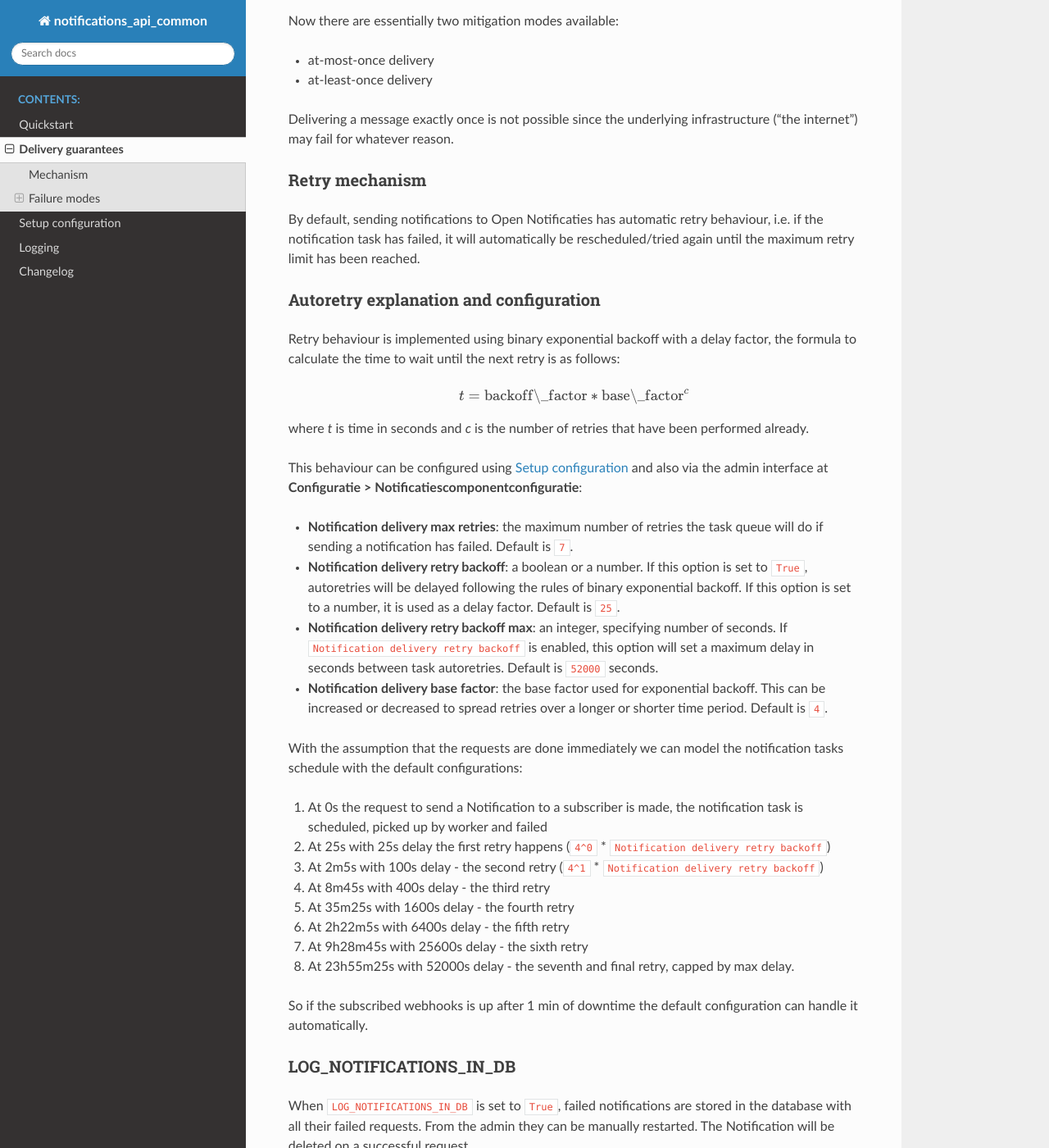
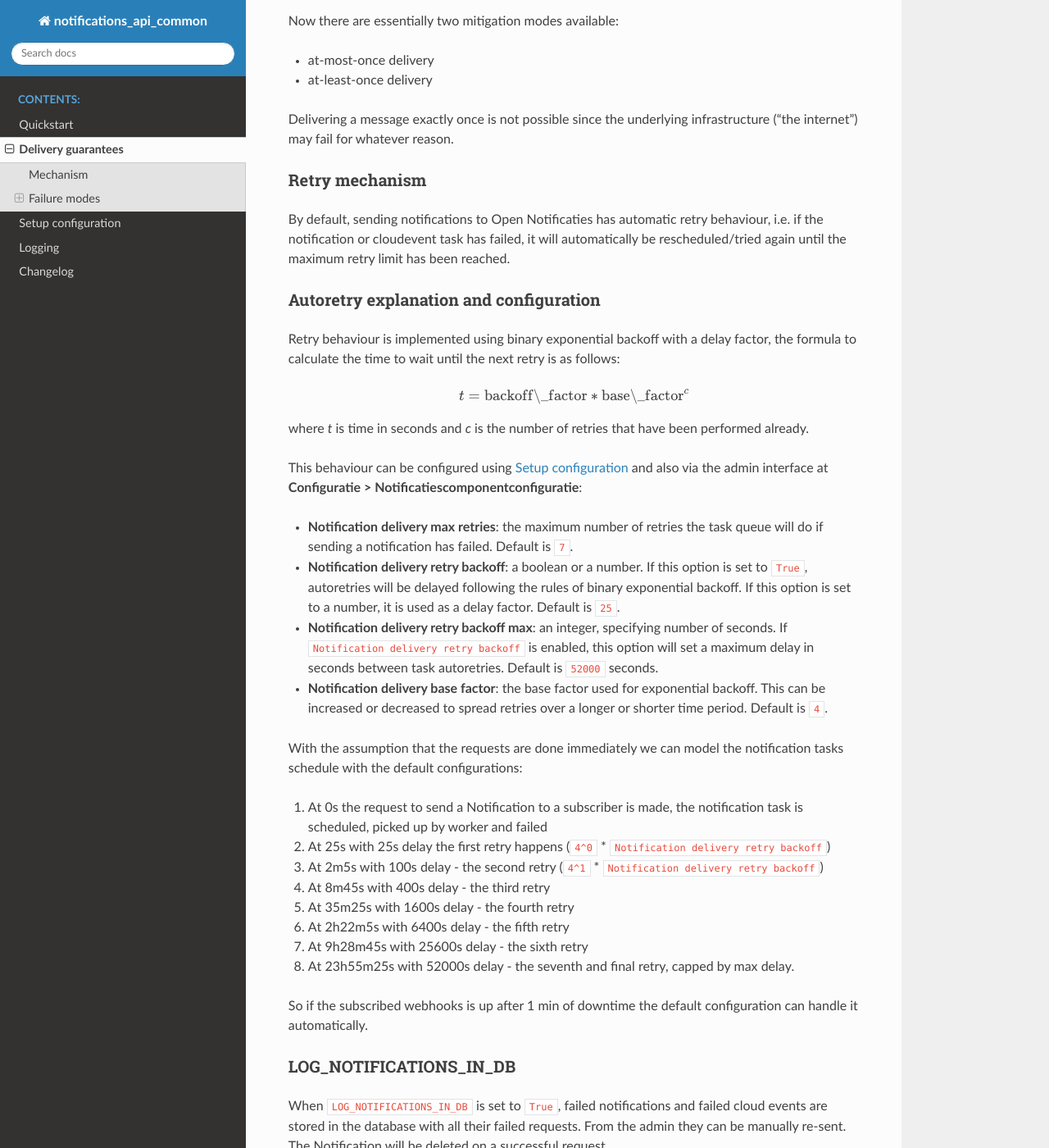
Before and after one commit to maykinmedia/notifications-api-common, a Sphinx documentation site: the page built from docs/delivery_guarantees.rst, in a window 1280 px wide and 1400 px high, scrolled down 835 px. Shown: the whole window at 82% size. Built offline with Sphinx 7.4.7 and the Read the Docs theme 3.1.0, drawn with Linux system fonts in a browser that asks for light colours; some of the changed text lies outside the part shown.

```diff
--- a/docs/delivery_guarantees.rst
+++ b/docs/delivery_guarantees.rst
@@ -49,7 +49,7 @@ Delivering a message exactly once is not possible since the underlying infrastru
 Retry mechanism
 ~~~~~~~~~~~~~~~
 
-By default, sending notifications to Open Notificaties has automatic retry behaviour, i.e. if the notification
+By default, sending notifications to Open Notificaties has automatic retry behaviour, i.e. if the notification or cloudevent
 task has failed, it will automatically be rescheduled/tried again until the maximum
 retry limit has been reached.
 
@@ -99,7 +99,11 @@ automatically.
 
 LOG_NOTIFICATIONS_IN_DB
 ~~~~~~~~~~~~~~~~~~~~~~~
-When ``LOG_NOTIFICATIONS_IN_DB`` is set to ``True``, failed notifications are stored in the database with all their failed requests.
-From the admin they can be manually restarted. The Notification will be deleted on a successful request.
+When ``LOG_NOTIFICATIONS_IN_DB`` is set to ``True``, failed notifications and failed cloud events are stored in the database with all their failed requests.
+From the admin they can be manually re-sent. The Notification will be deleted on a successful request.
 
 With the command ``clean_failed_notifications`` all notifications older than ``NOTIFICATION_NUMBER_OF_DAYS_RETAINED`` (default 60 days) can be removed.
+
+.. code-block:: bash
+
+    python manage.py clean_failed_notifications
--- a/docs/quickstart.rst
+++ b/docs/quickstart.rst
@@ -42,11 +42,12 @@ Add the following apps
 
 to your ``INSTALLED_APPS`` setting.
 
-Thesee additional settings are available:
+The following additional settings are available:
 
 .. automodule:: notifications_api_common.settings
     :members:
     :undoc-members:
+    :exclude-members: get_setting
 
 
 Make sure to migrate your database:
```
Also changed, not shown: 1 other file.
